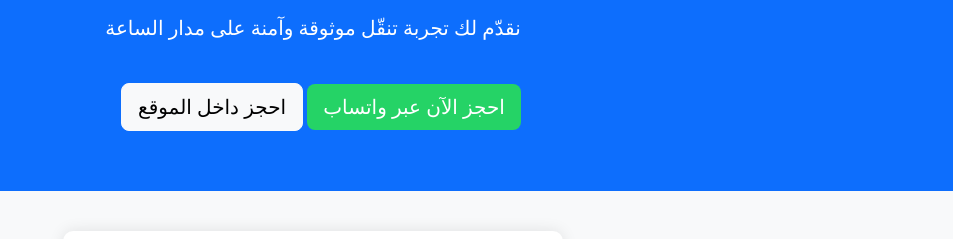
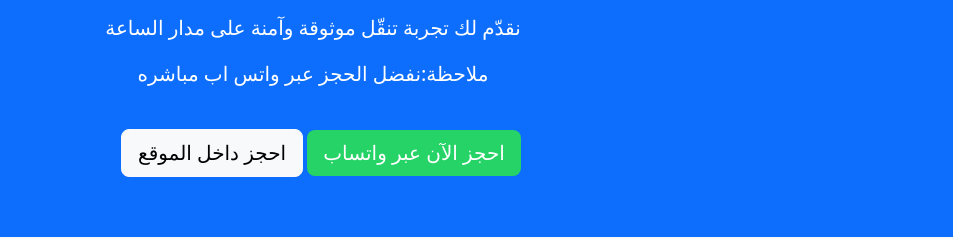
Before and after one commit to montaser-9991/TRANSPORT-SERVICE, a plain HTML site: page index.html in a window 1280 px wide. Shown: the part 177-416 px from the top of the page, 327-1280 px from the left. Drawn offline with nearby package versions, Linux system fonts and the light colour scheme.

Commit message:
Update index.html

```diff
--- a/index.html
+++ b/index.html
@@ -57,6 +57,8 @@
         <div class="container">
             <h1 class="display-5 fw-bold">نقل من المعبر الى جميع مناطق المملكة والعكس</h1>
             <p class="lead mt-3">نقدّم لك تجربة تنقّل موثوقة وآمنة على مدار الساعة</p>
+            <p class="lead mt-3">ملاحظة:نفضل الحجز عبر واتس اب مباشره </p>
+
             <a href="https://wa.me/4917620702069?text=مرحبًا، أود حجز خدمة نقل." target="_blank" class="btn btn-whatsapp btn-lg mt-4 text-white">
     احجز الآن عبر واتساب
             </a>
```
